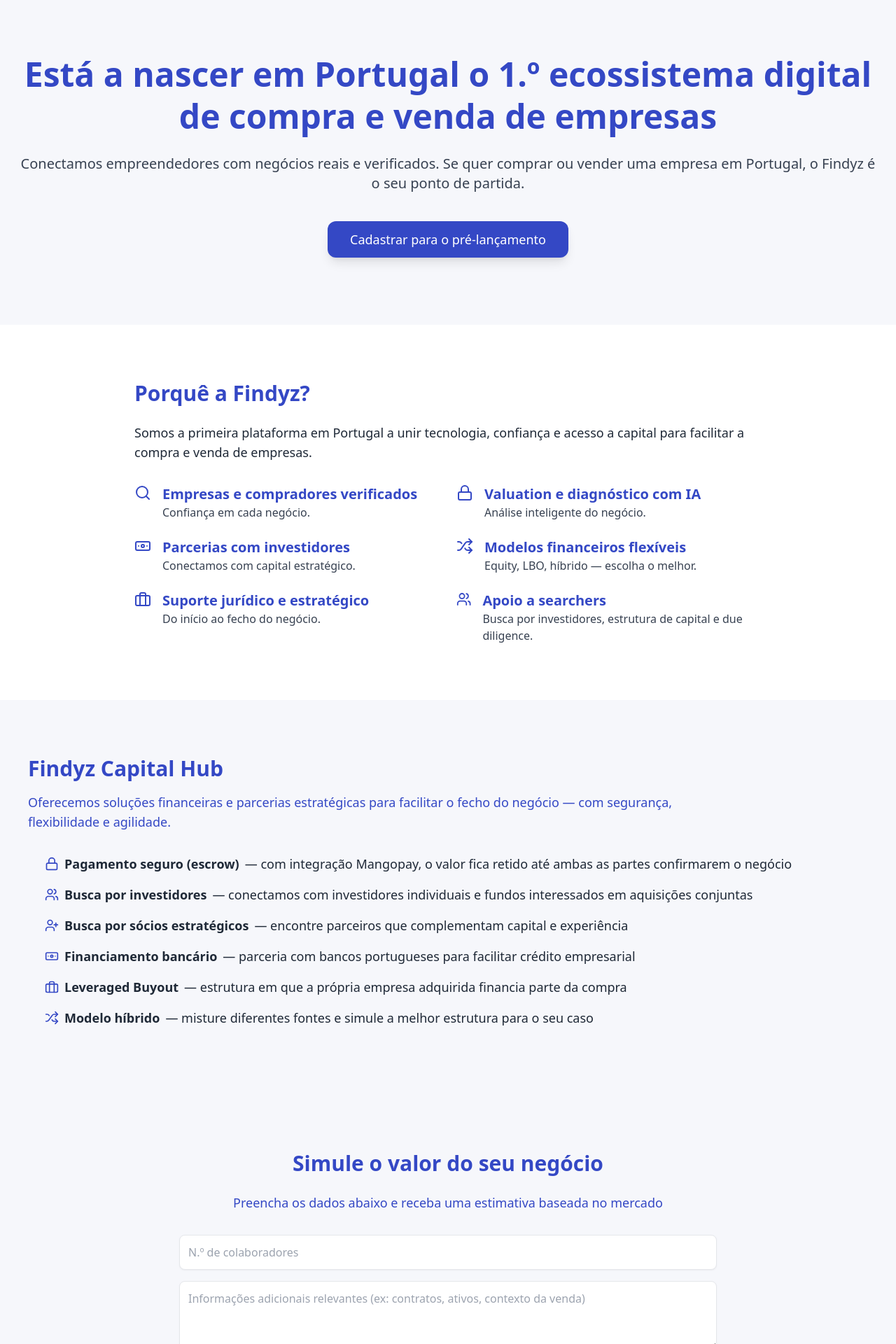
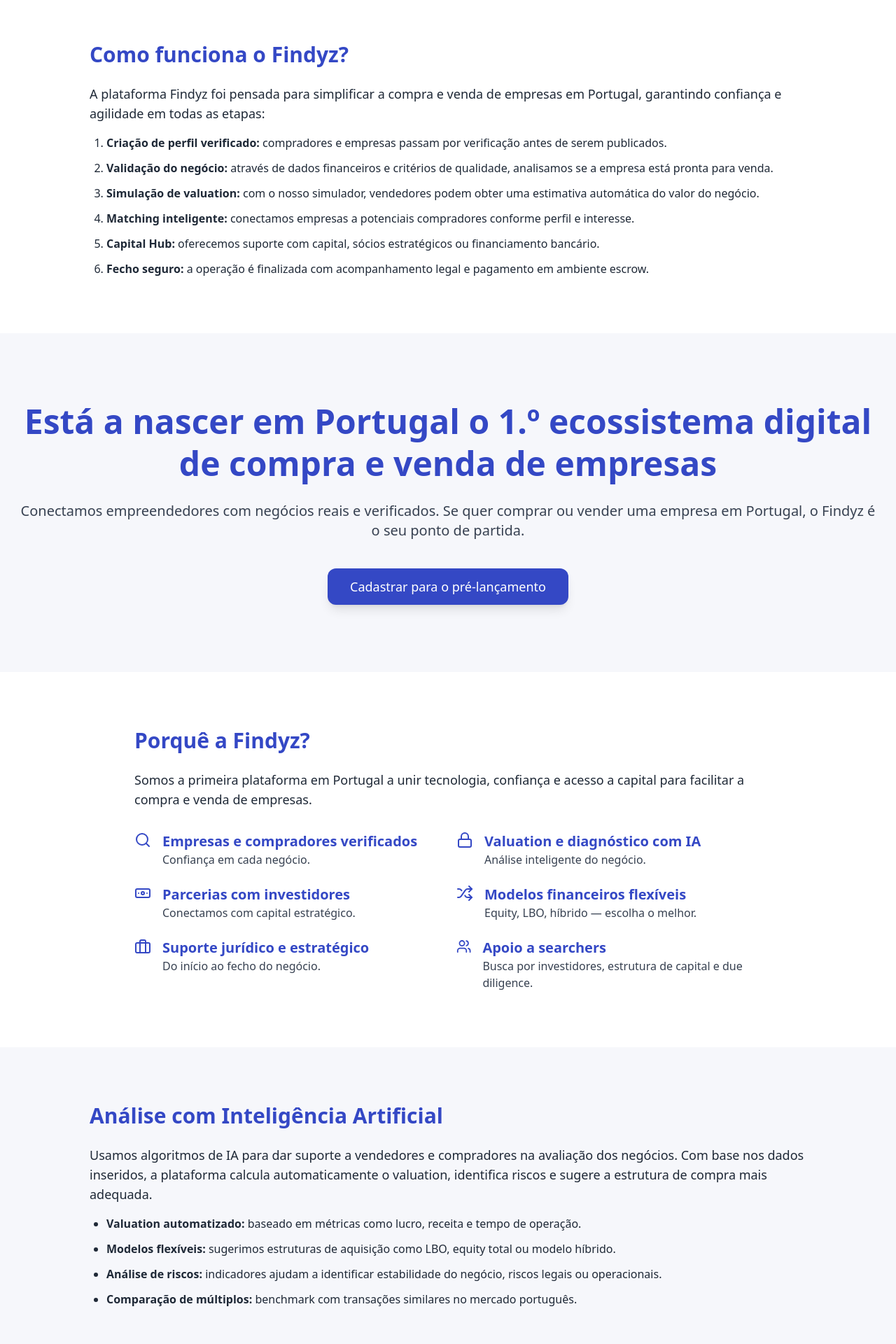
Before and after one commit to femascao/findyz, a Next.js app: page / in a window 1280 px wide. Shown: the part 100-2020 px from the top of the page at 70% size. Built offline with nearby package versions, Linux system fonts and the light colour scheme.

Commit message:
add IA e como funciona

```diff
--- a/app/page.jsx
+++ b/app/page.jsx
@@ -72,6 +72,24 @@
 
       <main className="pt-20">
 
+        {/* Como Funciona */}
+        <section id="como-funciona" className="bg-white py-20 px-6">
+          <div className="max-w-5xl mx-auto text-left">
+            <h2 className="text-3xl font-bold text-[#3448C5] mb-6">Como funciona o Findyz?</h2>
+            <p className="text-lg text-gray-800 mb-4">
+              A plataforma Findyz foi pensada para simplificar a compra e venda de empresas em Portugal, garantindo confiança e agilidade em todas as etapas:
+            </p>
+            <ol className="list-decimal pl-6 text-gray-800 space-y-3">
+              <li><strong>Criação de perfil verificado:</strong> compradores e empresas passam por verificação antes de serem publicados.</li>
+              <li><strong>Validação do negócio:</strong> através de dados financeiros e critérios de qualidade, analisamos se a empresa está pronta para venda.</li>
+              <li><strong>Simulação de valuation:</strong> com o nosso simulador, vendedores podem obter uma estimativa automática do valor do negócio.</li>
+              <li><strong>Matching inteligente:</strong> conectamos empresas a potenciais compradores conforme perfil e interesse.</li>
+              <li><strong>Capital Hub:</strong> oferecemos suporte com capital, sócios estratégicos ou financiamento bancário.</li>
+              <li><strong>Fecho seguro:</strong> a operação é finalizada com acompanhamento legal e pagamento em ambiente escrow.</li>
+            </ol>
+          </div>
+        </section>
+
         {/* Hero Section */}
         <section className="px-6 py-24 max-w-7xl mx-auto bg-[#F6F7FB] text-center">
           <h1 className="text-5xl font-bold leading-tight text-[#3448C5]">
@@ -143,7 +161,22 @@
         </section>
 
         {/* Simulador com lógica avançada */}
-        <section id="capital-hub" className="px-4 md:px-10 py-20 bg-[#F6F7FB]">
+        <section id="analise-ia" className="bg-[#F6F7FB] py-20 px-6">
+  <div className="max-w-5xl mx-auto text-left">
+    <h2 className="text-3xl font-bold text-[#3448C5] mb-6">Análise com Inteligência Artificial</h2>
+    <p className="text-lg text-gray-800 mb-4">
+      Usamos algoritmos de IA para dar suporte a vendedores e compradores na avaliação dos negócios. Com base nos dados inseridos, a plataforma calcula automaticamente o valuation, identifica riscos e sugere a estrutura de compra mais adequada.
+    </p>
+    <ul className="list-disc pl-6 text-gray-800 space-y-3">
+      <li><strong>Valuation automatizado:</strong> baseado em métricas como lucro, receita e tempo de operação.</li>
+      <li><strong>Modelos flexíveis:</strong> sugerimos estruturas de aquisição como LBO, equity total ou modelo híbrido.</li>
+      <li><strong>Análise de riscos:</strong> indicadores ajudam a identificar estabilidade do negócio, riscos legais ou operacionais.</li>
+      <li><strong>Comparação de múltiplos:</strong> benchmark com transações similares no mercado português.</li>
+    </ul>
+  </div>
+</section>
+
+<section id="capital-hub" className="px-4 md:px-10 py-20 bg-[#F6F7FB]">
           <div className="max-w-7xl mx-auto">
             <h2 className="text-3xl font-bold text-left text-[#3448C5]">Findyz Capital Hub</h2>
             <p className="mt-4 text-left text-[#3448C5] text-lg max-w-5xl">
```
